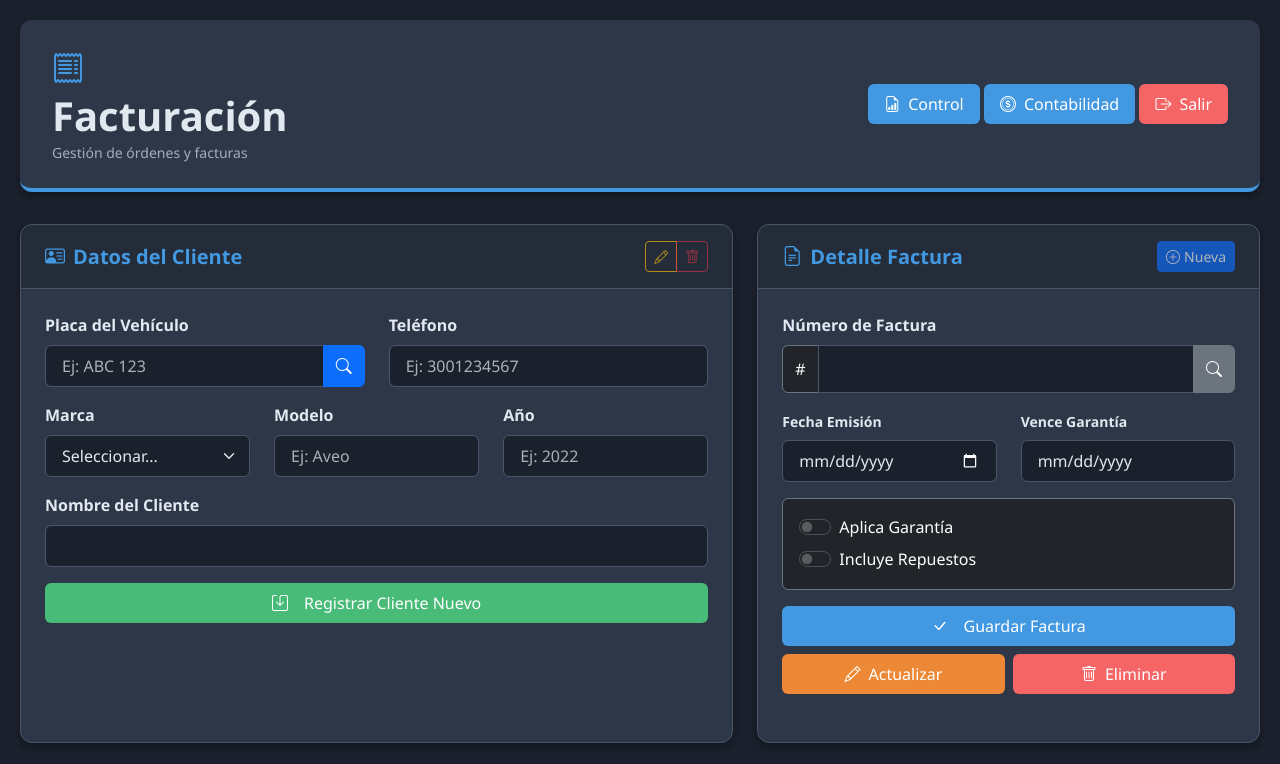
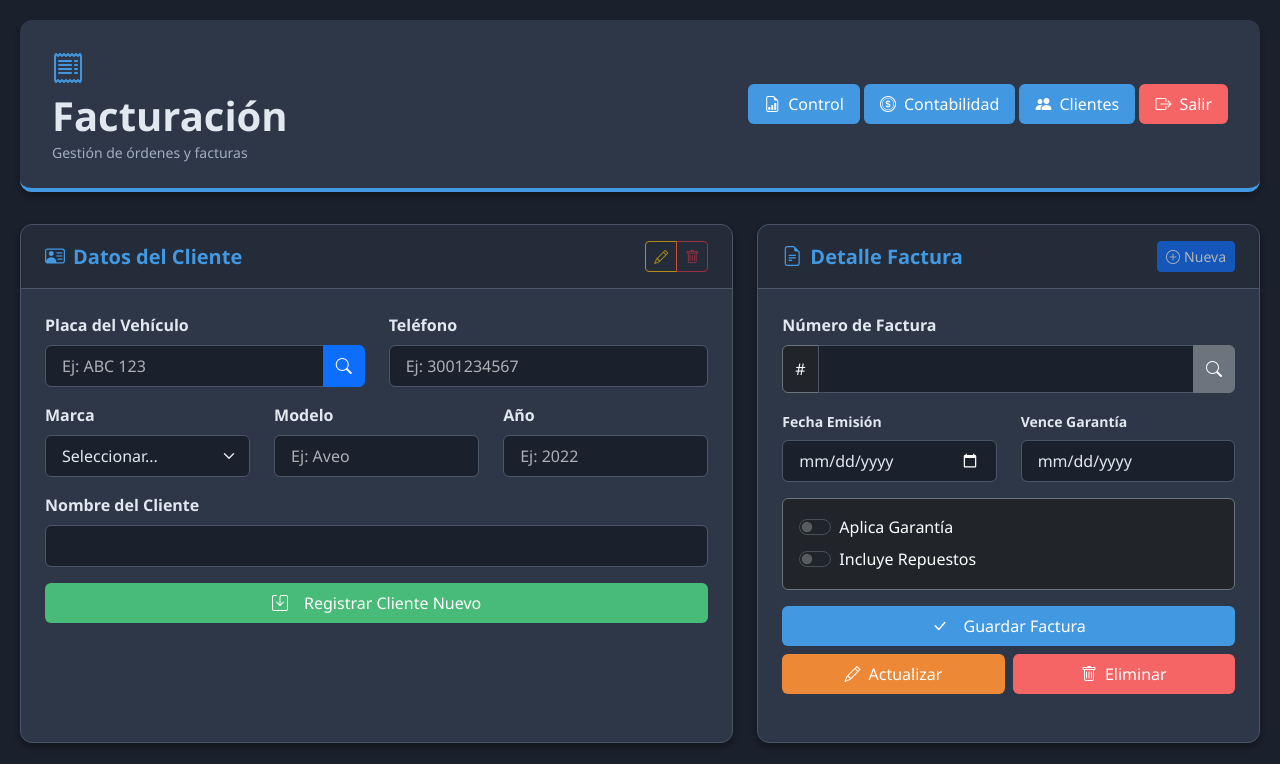
Before and after one commit to prietokenneth28-del/Aplicacion-2.0, a plain HTML site: page Frontend/Factura.html in a window 1280 px wide. Shown: the top 764 px of the page. Drawn offline with nearby package versions, Linux system fonts and the light colour scheme; sample sign-in values are in the browser's storage.

Commit message:
Pestaña clientes v1.1

```diff
--- a/Frontend/Factura.html
+++ b/Frontend/Factura.html
@@ -29,6 +29,10 @@
                     <a class="btn-finance btn-finance-primary" href="./Contabilidad.html">
                          <i class="bi bi-coin"></i> Contabilidad
                     </a>
+                    <a class="btn-finance btn-finance-primary" href="./Clientes.html">
+                         <i class="bi bi-people-fill"></i> Clientes
+                    </a>
+
                     <button class="btn-finance btn-finance-danger" id="BtnLogout">
                         <i class="bi bi-box-arrow-right"></i> Salir
                     </button>
```
Also changed, not shown: Frontend/Contabilidad.html (+3 -0 lines), Frontend/Control.html (+3 -0 lines).
